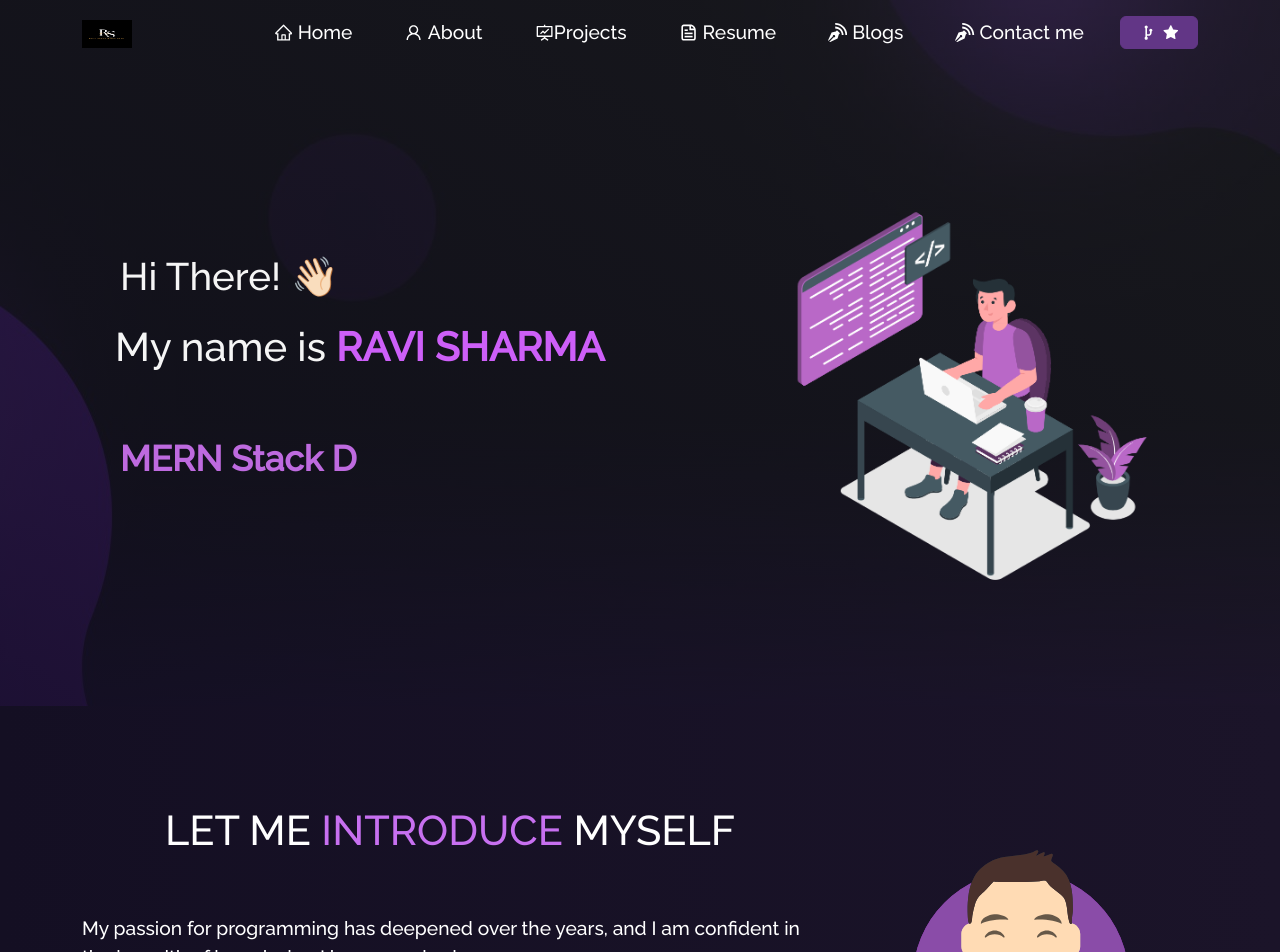
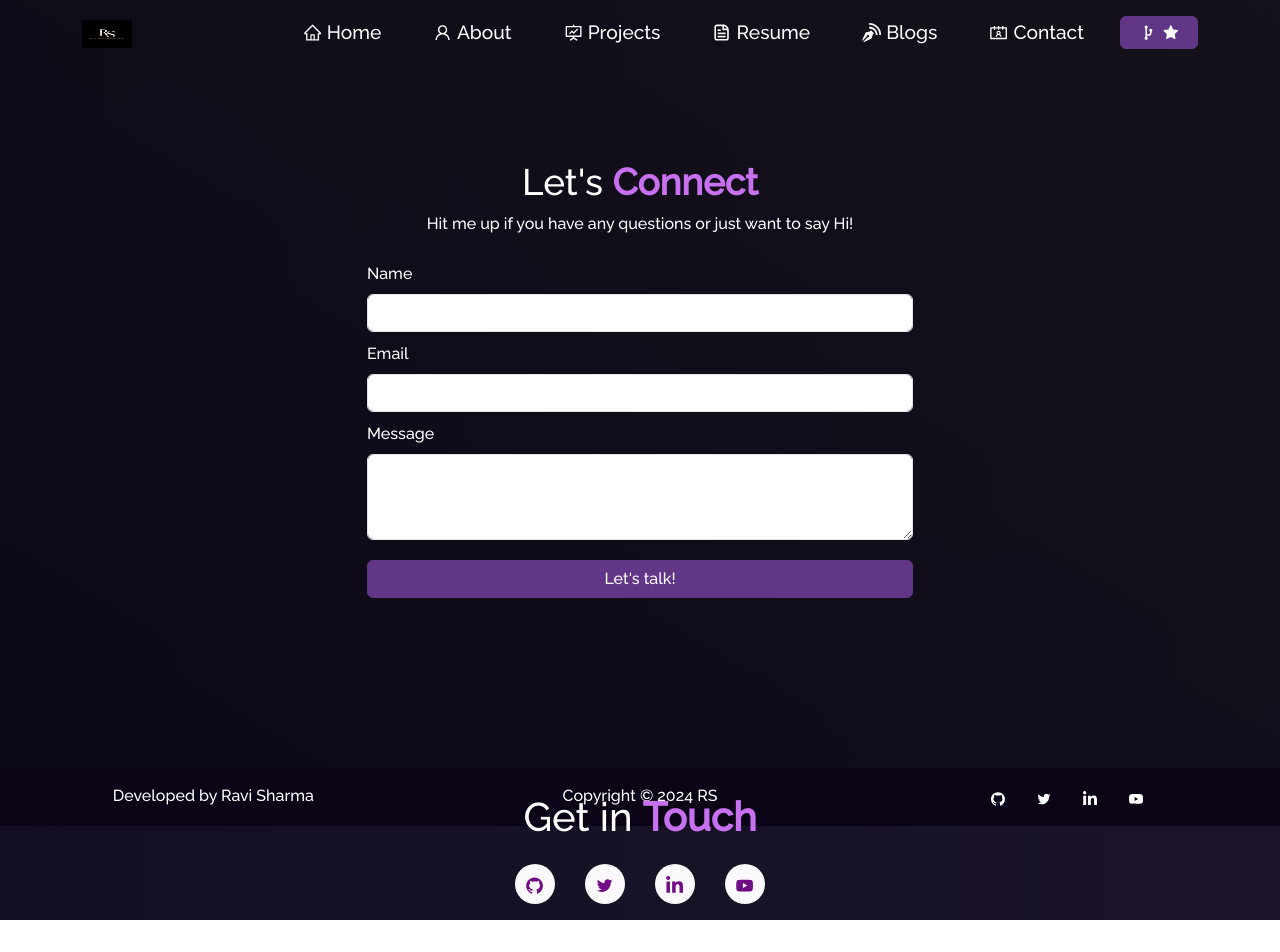
Before and after one commit to ravics09/Portfolio, a React (Create React App) app: page /contact in a window 1280 px wide. Before the commit this address led to /. Shown: the top 952 px of the page. After the commit the page ends 920 px from the top, so only its background shows below. Built offline with nearby package versions, Linux system fonts and the light colour scheme.

Commit message:
Implemented the contact me page and integrated sent email functionality using emailjs

```diff
--- a/package.json
+++ b/package.json
@@ -3,6 +3,7 @@
   "version": "0.1.0",
   "private": true,
   "dependencies": {
+    "@emailjs/browser": "^3.12.1",
     "@testing-library/jest-dom": "^5.17.0",
     "@testing-library/react": "^13.4.0",
     "@testing-library/user-event": "^13.5.0",
--- a/src/App.js
+++ b/src/App.js
@@ -17,6 +17,7 @@ import Home from "./pages/Home/home";
 import About from "./pages/About/about";
 import Projects from "./pages/Projects/projects";
 import Resume from "./pages/Resume/resume";
+import Contact from "./pages/Contact/contact";
 
 import "./App.css";
 import "./style.css";
@@ -42,6 +43,7 @@ const App = () => {
           <Route path="/projects" element={<Projects />} />
           <Route path="/about" element={<About />} />
           <Route path="/resume" element={<Resume />} />
+          <Route path="/contact" element={<Contact />} />
           <Route path="*" element={<Navigate to="/" />} />
         </Routes>
         <Footer />
--- a/src/components/navbar.js
+++ b/src/components/navbar.js
@@ -11,6 +11,7 @@ import {
   AiOutlineHome,
   AiOutlineFundProjectionScreen,
   AiOutlineUser,
+  AiOutlineContacts
 } from "react-icons/ai";
 import logo from "../assets/logo.png";
 
@@ -76,8 +77,7 @@ const NavBar = () => {
               >
                 <AiOutlineFundProjectionScreen
                   style={{ marginBottom: "2px" }}
-                />
-                Projects
+                /> Projects
               </Nav.Link>
             </Nav.Item>
 
@@ -103,11 +103,11 @@ const NavBar = () => {
 
             <Nav.Item>
               <Nav.Link
-                href="http://localhost:3000"
-                target="_blank"
-                rel="noreferrer"
+                as={Link}
+                to="/contact"
+                onClick={() => updateExpanded(false)}
               >
-                <ImBlog style={{ marginBottom: "2px" }} /> Contact me
+                <AiOutlineContacts style={{ marginBottom: "2px" }} /> Contact
               </Nav.Link>
             </Nav.Item>
 
--- /dev/null
+++ b/src/pages/Contact/contact.js
@@ -0,0 +1,180 @@
+import React, { useState } from "react";
+import { Container, Form, Button, Row, Col } from "react-bootstrap";
+import { AiFillGithub, AiOutlineTwitter, AiFillYoutube } from "react-icons/ai";
+import { FaLinkedinIn } from "react-icons/fa";
+import emailjs from "@emailjs/browser";
+
+// import Particles from "./../../components/particle";
+
+const Contact = () => {
+  const [formData, setFormData] = useState({
+    user_name: "",
+    user_email: "",
+    message: "",
+  });
+  const [successMessage, setSuccessMessage] = useState("");
+
+  const resetData = (message) => {
+    setSuccessMessage(message);
+    setFormData({
+      user_name: "",
+      user_email: "",
+      message: "",
+    });
+
+    setTimeout(() => {
+      setSuccessMessage("");
+    }, 2000);
+  };
+
+  const handleSubmit = (e) => {
+    e.preventDefault();
+
+    emailjs
+      .sendForm(
+        process.env.REACT_APP_EMAILJS_SERVICE_ID,
+        process.env.REACT_APP_EMAILJS_TEMPLATE_ID,
+        e.target,
+        process.env.REACT_APP_EMAILJS_PUBLIC_KEY
+      )
+      .then(
+        (result) => {
+          resetData("Email sent successfully");
+        },
+        (error) => {
+          resetData("Please try after sometime.");
+        }
+      );
+  };
+
+  const handleInputChange = (e) => {
+    const { name, value } = e.target;
+    setFormData({
+      ...formData,
+      [name]: value,
+    });
+  };
+
+  return (
+    <Container fluid className="contact-me-section">
+      <h1 className="contact-me-heading">
+        Let's <strong className="purple">Connect </strong>
+      </h1>
+      <p style={{ color: "white" }}>
+        Hit me up if you have any questions or just want to say Hi!
+      </p>
+      <Container>
+        <Row className="contact-me-section-form">
+          <Col md={6}>
+            <Form onSubmit={handleSubmit}>
+              <Form.Group
+                controlId="formBasicName"
+                style={{ marginBottom: "10px" }}
+              >
+                <Form.Label>Name</Form.Label>
+                <Form.Control
+                  type="text"
+                  name="user_name"
+                  value={formData.user_name}
+                  onChange={(e) => handleInputChange(e)}
+                />
+              </Form.Group>
+              <Form.Group
+                controlId="formBasicEmail"
+                style={{ marginBottom: "10px" }}
+              >
+                <Form.Label>Email</Form.Label>
+                <Form.Control
+                  type="email"
+                  name="user_email"
+                  required
+                  value={formData.user_email}
+                  onChange={(e) => handleInputChange(e)}
+                />
+              </Form.Group>
+              <Form.Group
+                controlId="formBasicMessage"
+                style={{ marginBottom: "10px" }}
+              >
+                <Form.Label>Message</Form.Label>
+                <Form.Control
+                  as="textarea"
+                  rows={3}
+                  name="message"
+                  required
+                  value={formData.message}
+                  onChange={(e) => handleInputChange(e)}
+                />
+              </Form.Group>
+              {successMessage && (
+                <p style={{ color: "green" }}>{successMessage}</p>
+              )}
+              <Button
+                variant="primary"
+                type="submit"
+                style={{
+                  marginTop: "10px",
+                  marginBottom: "10px",
+                  width: "100%",
+                }}
+              >
+                Let's talk!
+              </Button>
+            </Form>
+          </Col>
+        </Row>
+        <Row className="contact-section-footer">
+          <Col md={6} className="home-about-social">
+            <h1>
+              Get in <strong className="purple">Touch </strong>
+            </h1>
+            <ul className="home-about-social-links">
+              <li className="social-icons">
+                <a
+                  href="https://github.com/ravics09"
+                  target="_blank"
+                  rel="noreferrer"
+                  className="icon-colour  home-social-icons"
+                >
+                  <AiFillGithub />
+                </a>
+              </li>
+              <li className="social-icons">
+                <a
+                  href="https://twitter.com/JS_Centric?t=nyKrM6oaUigAUYNtsWkuUw&s=09"
+                  target="_blank"
+                  rel="noreferrer"
+                  className="icon-colour  home-social-icons"
+                >
+                  <AiOutlineTwitter />
+                </a>
+              </li>
+              <li className="social-icons">
+                <a
+                  href="https://www.linkedin.com/in/ravics09/"
+                  target="_blank"
+                  rel="noreferrer"
+                  className="icon-colour  home-social-icons"
+                >
+                  <FaLinkedinIn />
+                </a>
+              </li>
+              <li className="social-icons">
+                <a
+                  href="https://www.youtube.com/channel/UC9MmyicGIveu0AId8OFAOmQ"
+                  target="_blank"
+                  rel="noopener noreferrer"
+                  className="icon-colour  home-social-icons"
+                >
+                  <AiFillYoutube />
+                </a>
+              </li>
+            </ul>
+          </Col>
+        </Row>
+      </Container>
+    </Container>
+  );
+};
+
+export default Contact;
--- a/src/style.css
+++ b/src/style.css
@@ -482,6 +482,7 @@ button:focus {
   padding-top: 150px !important;
   padding-bottom: 30px !important;
   background-image: var(--section-background-color) !important;
+  height: 96vh;
 }
 
 .project-card {
@@ -570,3 +571,30 @@ button:focus {
   font-weight: 500 !important;
   padding-top: 10px !important;
 }
+
+/* Contact Me */
+.contact-me-section {
+  position: relative !important;
+  padding-top: 150px !important;
+  padding-bottom: 150px !important;
+  background-image: var(--section-background-color) !important;
+  height: 96vh;
+}
+.contact-me-heading {
+  color: white !important;
+  font-size: 2.3em !important;
+  font-weight: 500 !important;
+  padding-top: 10px !important;
+}
+.contact-me-section-form {
+  position: relative !important;
+  padding-top: 10px !important;
+  padding-bottom: 10px !important;
+  justify-content: center;
+  text-align: left;
+  color: white;
+}
+.contact-section-footer{
+  justify-content: center;
+  padding-top: 150px !important;
+}
```
Also changed, not shown: 2 other files (tests, documents, lock files or other folders).
